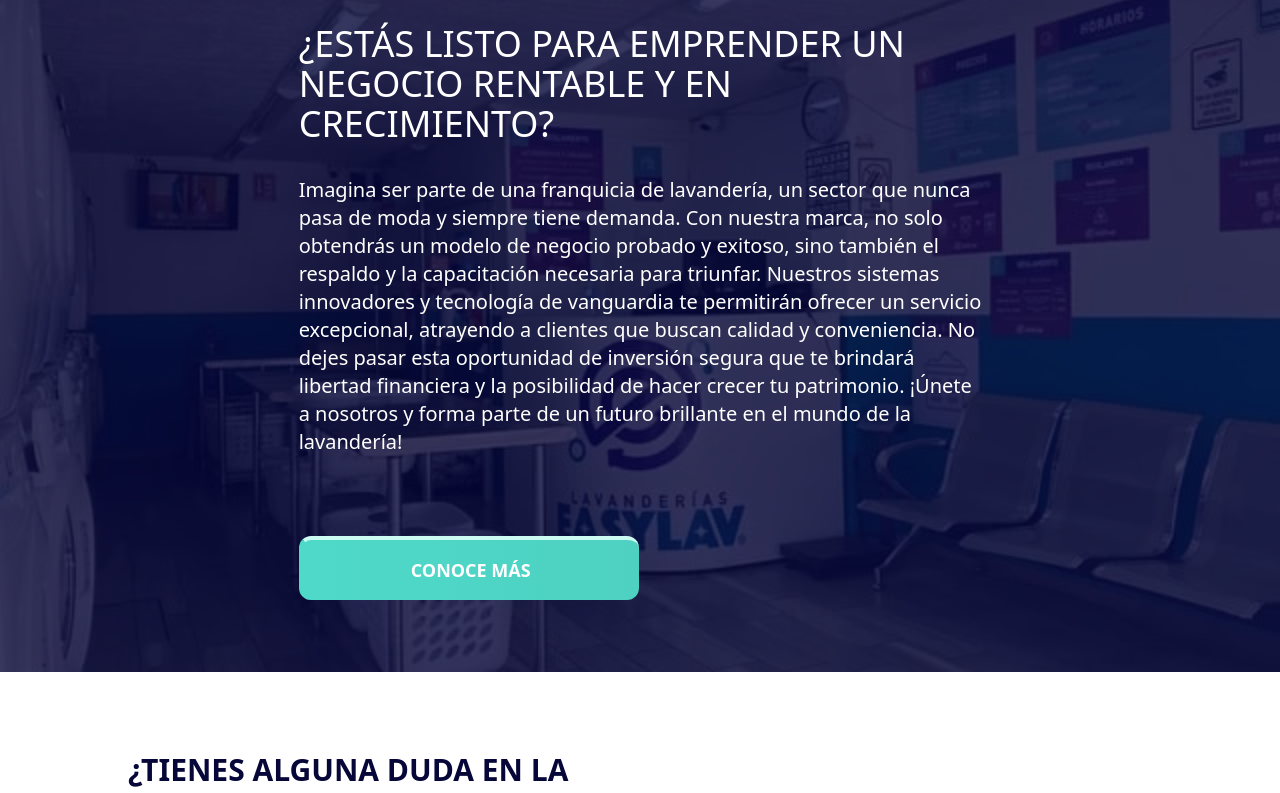
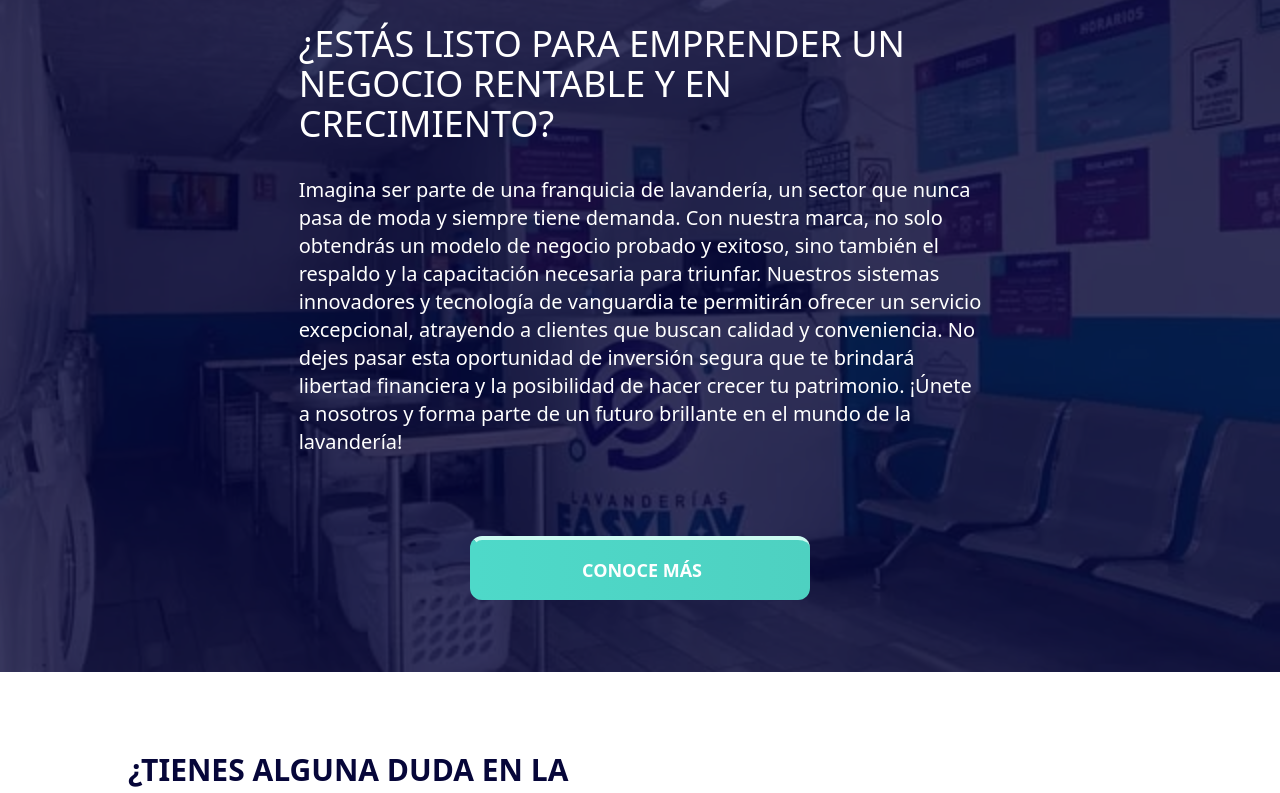
Before and after one commit to dspwebstudiomx/easylav-react, a React (Vite) app: page / in a window 1280 px wide. Shown: the part 3612-4405 px from the top of the page. Built offline with nearby package versions, Linux system fonts and the light colour scheme.

Commit message:
Adds container class to BUTTON for improved centering in layout

```diff
--- a/src/pages/inicio/franquicias/QuieresUnaFranquicia.jsx
+++ b/src/pages/inicio/franquicias/QuieresUnaFranquicia.jsx
@@ -29,6 +29,7 @@ const QUIERES_UNA_FRANQUICIA_UI = {
     TITLE: "light",
   },
   BUTTON: {
+    CONTAINER: "mx-auto",
     SIZE: "",
     HREF: "/franquicias",
     TEXT: {
```
